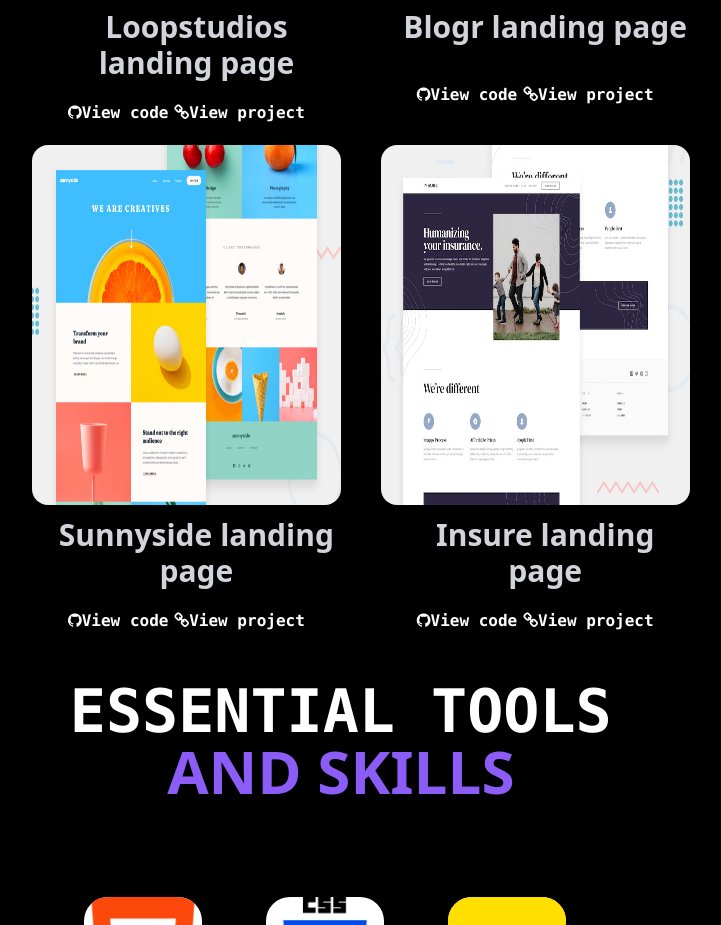
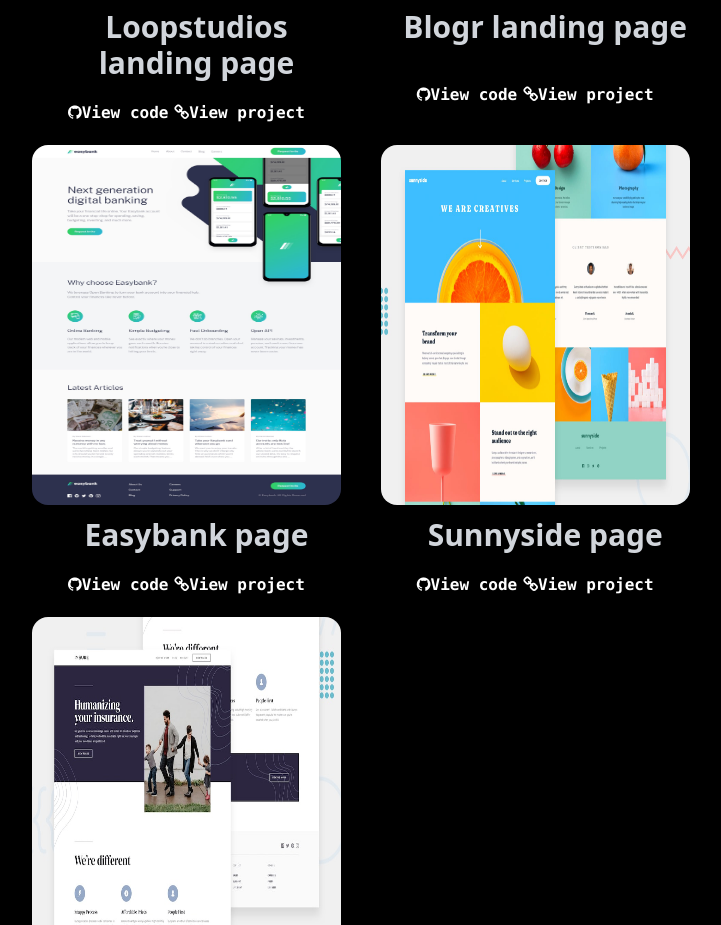
Before and after one commit to Dmyckon/folio, a plain HTML site: page index.html in a window 1280 px wide. Shown: the part 1069-1994 px from the top of the page, without its empty margins (510-1231 px from the left). Drawn offline with nearby package versions, Linux system fonts and the light colour scheme.

```diff
--- a/index.html
+++ b/index.html
@@ -92,8 +92,22 @@
         </div>
         <div class="hover:bg-gray-800 grid rounded-3xl transform transition hover:-translate-y-1 delay-150 duration-300 ease-in-out">
           <div class="flex m-10 justify-between md:block md:m-5">
+            <img src="./desktop-design easy.jpg" class="w-[30vw] h-[15vh] rounded-2xl md:w-[50vw] md:h-[40vh] xl:h-[45vh]">
+            <h1 class="font-bold text-2xl text-gray-300 ms-5 mt-3 md:text-3xl">Easybank page</h1>
+            </div>
+          <div class="flex justify-between ps-14 pe-14 font-bold font-mono md:ps-10 md:pe-10 xl:ps-14 xl:pe-14">
+            <div>
+              <a href="https://github.com/Dmyckon/easybank.git"><i class="fa fa-github hover:text-violet-500"></i>View code</a>
+            </div>
+            <div>
+              <a href="https://easybank-xi-hazel.vercel.app"><i class="fa fa-link"></i>View project</a>
+            </div>
+          </div>
+        </div>
+        <div class="hover:bg-gray-800 grid rounded-3xl transform transition hover:-translate-y-1 delay-150 duration-300 ease-in-out">
+          <div class="flex m-10 justify-between md:block md:m-5">
             <img src="./desktop-preview 2.jpg" class="w-[30vw] h-[15vh] rounded-2xl md:h-[40vh] xl:h-[45vh]">
-            <h1 class="font-bold text-2xl text-gray-300 ms-5 mt-3 md:text-3xl">Sunnyside landing page</h1>
+            <h1 class="font-bold text-2xl text-gray-300 ms-5 mt-3 md:text-3xl">Sunnyside page</h1>
           </div>
           <div class="flex justify-between ps-14 pe-14 font-bold font-mono md:ps-10 md:pe-10 xl:ps-14 xl:pe-14">
             <div>
```
Also changed, not shown: desktop-design easy.jpg (added).
